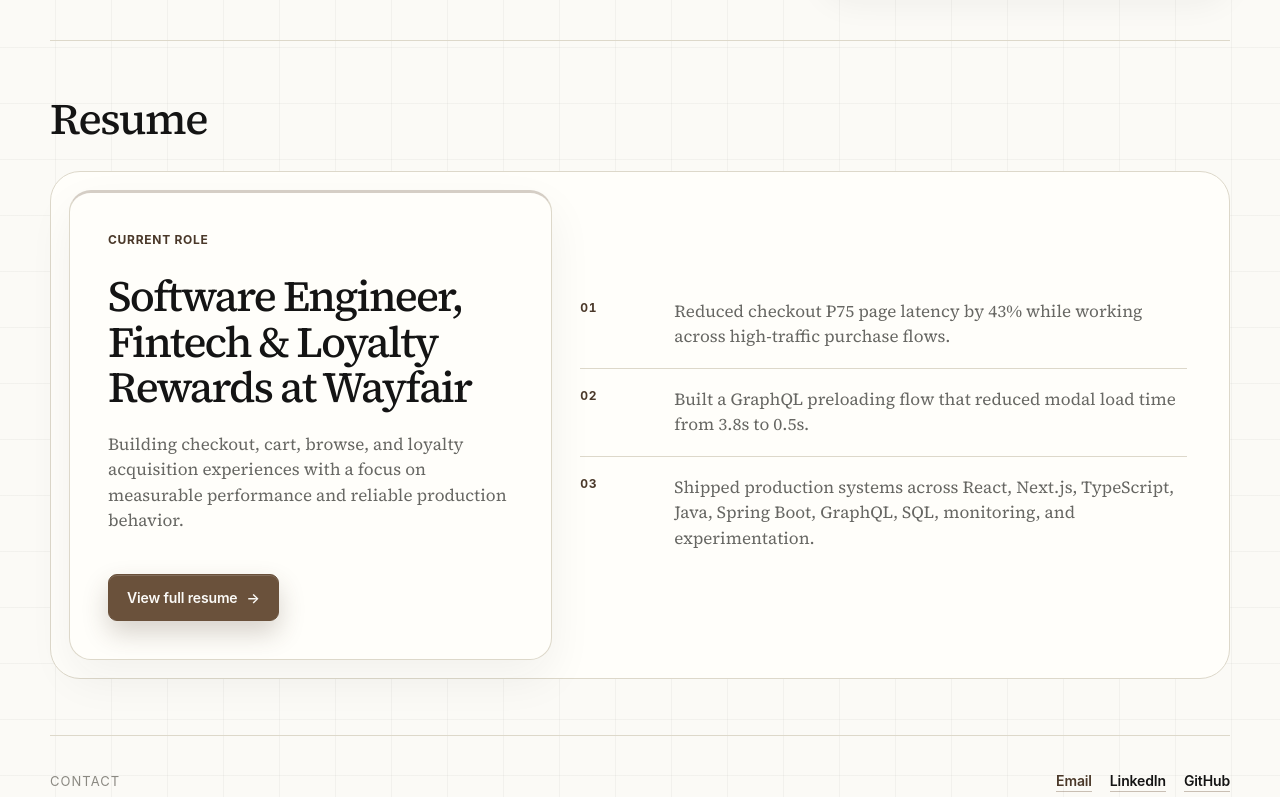
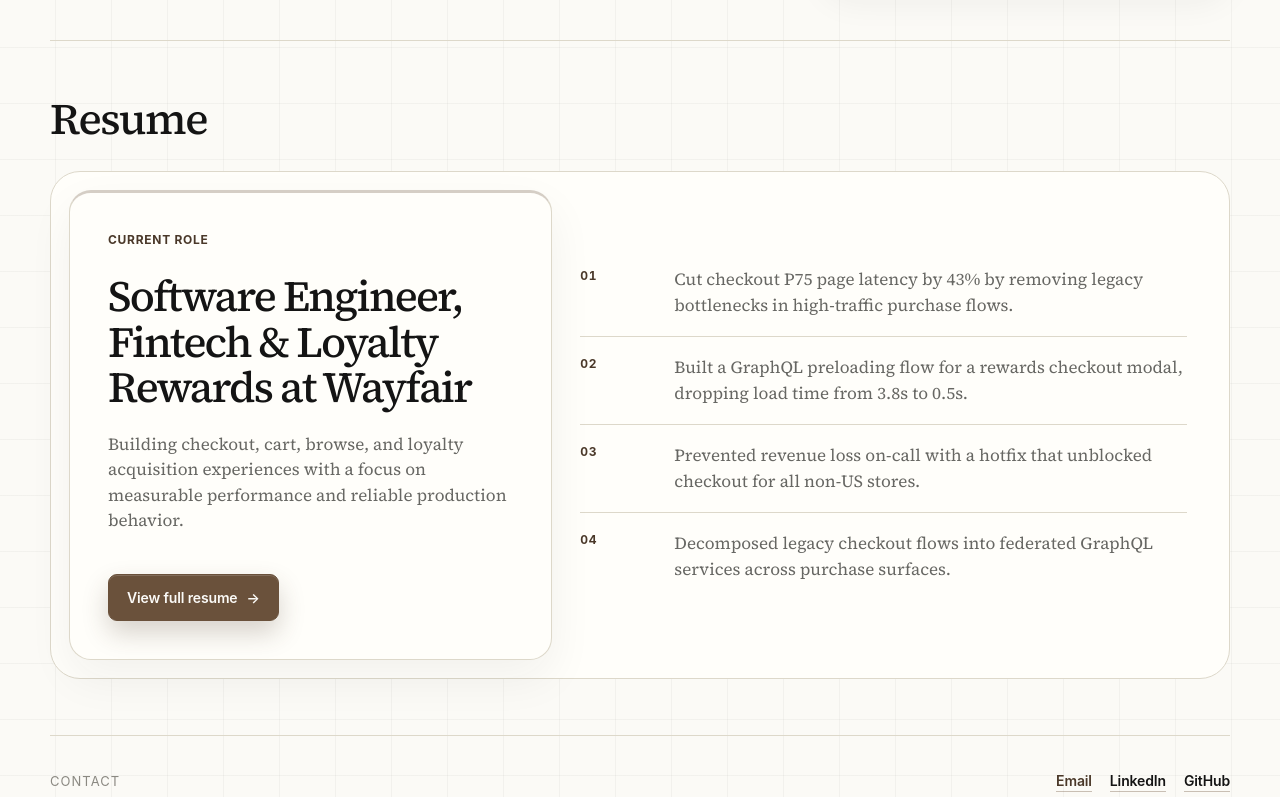
Before and after one commit to chrischo360/portfolio, a Next.js app: page / in a window 1280 px wide. Shown: the part 624-1421 px from the top of the page. Built offline with nearby package versions, Linux system fonts and the light colour scheme.

Commit message:
update resume

```diff
--- a/src/data/content.ts
+++ b/src/data/content.ts
@@ -51,9 +51,10 @@
         "Building checkout, cart, browse, and loyalty acquisition experiences with a focus on measurable performance and reliable production behavior.",
     },
     highlights: [
-      "Reduced checkout P75 page latency by 43% while working across high-traffic purchase flows.",
-      "Built a GraphQL preloading flow that reduced modal load time from 3.8s to 0.5s.",
-      "Shipped production systems across React, Next.js, TypeScript, Java, Spring Boot, GraphQL, SQL, monitoring, and experimentation.",
+      "Cut checkout P75 page latency by 43% by removing legacy bottlenecks in high-traffic purchase flows.",
+      "Built a GraphQL preloading flow for a rewards checkout modal, dropping load time from 3.8s to 0.5s.",
+      "Prevented revenue loss on-call with a hotfix that unblocked checkout for all non-US stores.",
+      "Decomposed legacy checkout flows into federated GraphQL services across purchase surfaces.",
     ],
     actions: {
       open: "View full resume",
```
